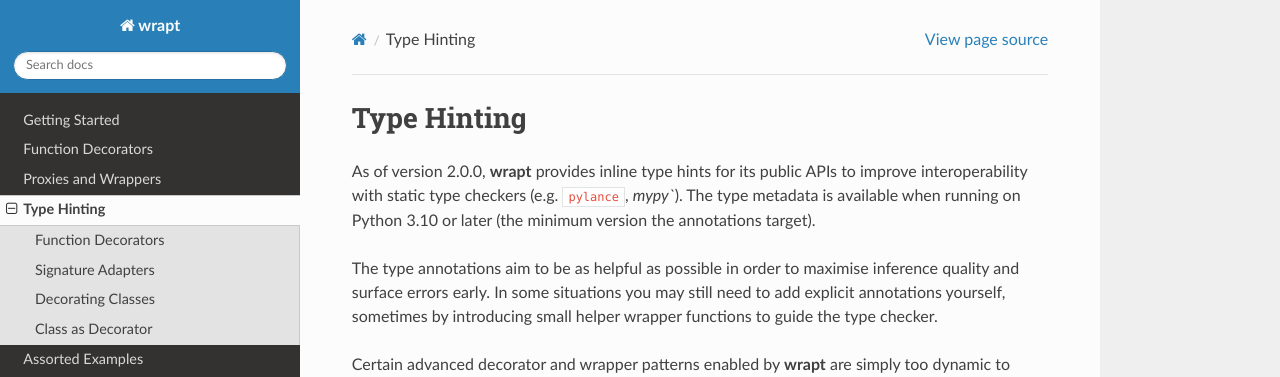
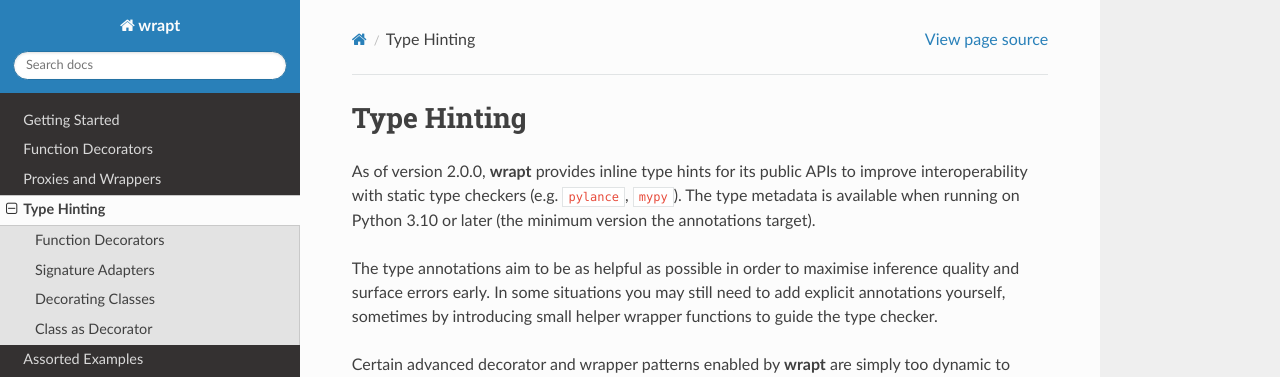
Before and after one commit to GrahamDumpleton/wrapt, a Sphinx documentation site: the page built from docs/typing.rst, in a window 1280 px wide and 900 px high. Shown: the top 377 px of the window. Built offline with Sphinx 7.4.7 and the Read the Docs theme 3.1.0, drawn with Linux system fonts in a browser that asks for light colours.

Commit message:
Fix inline code formatting.

```diff
--- a/docs/typing.rst
+++ b/docs/typing.rst
@@ -2,7 +2,7 @@ Type Hinting
 ============
 
 As of version 2.0.0, **wrapt** provides inline type hints for its public APIs to
-improve interoperability with static type checkers (e.g. ``pylance``, `mypy``).
+improve interoperability with static type checkers (e.g. ``pylance``, ``mypy``).
 The type metadata is available when running on Python 3.10 or later (the minimum
 version the annotations target).
 
```
